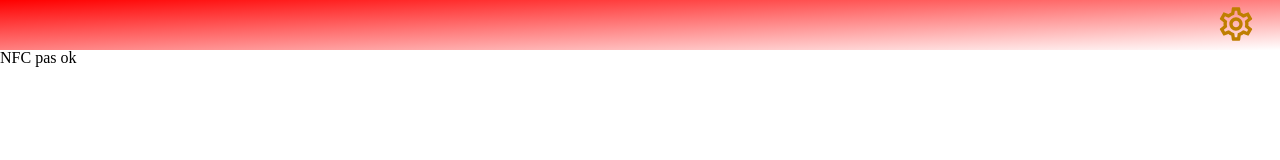
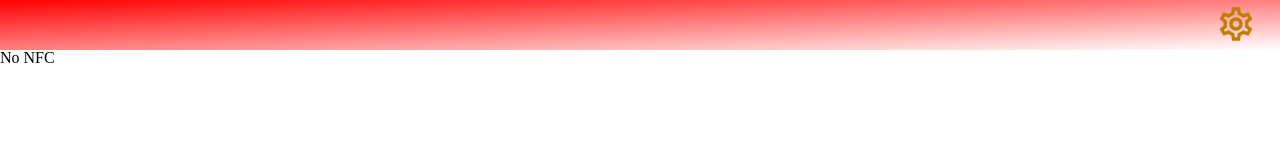
Before and after one commit to Mogadragos/catch-them-all, a Vue app: page / in a window 1280 px wide. Shown: the top 160 px of the page. Built offline with nearby package versions, Linux system fonts and the light colour scheme.

Commit message:
Set launch button

```diff
--- a/src/components/AppContent.vue
+++ b/src/components/AppContent.vue
@@ -1,15 +1,18 @@
 <template>
-  <header-help @openSettings="showSettingsModal = true"></header-help>
-  NFC {{ NfcActive ? "ok" : "pas ok" }}
+  <header-help></header-help>
+  <section id="main-content">
+    <section v-if="NfcActive">
+      NFC Ready
+      <launch-button></launch-button>
+    </section>
+    <section v-else>No NFC</section>
+  </section>
   <section>
     <modal
       :show="showSettingsModal"
       :zIndex="150"
       @close="showSettingsModal = false"
     >
-      <template v-slot:header>
-        <h3>custom header</h3>
-      </template>
     </modal>
   </section>
 </template>
@@ -17,11 +20,14 @@
 <script>
 import Modal from "./Modal";
 import HeaderHelp from "./HeaderHelp";
+import LaunchButton from "./LaunchButton.vue";
+//import NFCService from "../services/NFCService.ts";
 
 export default {
   components: {
     Modal,
     HeaderHelp,
+    LaunchButton,
   },
   props: {
     NfcActive: Boolean,
@@ -34,4 +40,9 @@ export default {
 };
 </script>
 
-<style></style>
+<style>
+#main-content {
+  height: calc(100vh - 50px);
+  width: 100vw;
+}
+</style>
--- a/src/components/HeaderHelp.vue
+++ b/src/components/HeaderHelp.vue
@@ -1,26 +1,34 @@
 <template>
-  <params-menu :show="showSettings" :transitionTime="transitionTime"></params-menu>
+  <params-menu
+    :show="showSettings"
+    :transitionTime="transitionTime"
+  ></params-menu>
   <header>
     <button v-on:click="toggleParams">
-      <img src="../assets/img/settings.svg" alt="Settings" :style="cssVars" v-bind:class="{ rotate : showSettings }"/>
+      <img
+        src="../assets/img/settings.svg"
+        alt="Settings"
+        :style="cssVars"
+        v-bind:class="{ rotate: showSettings }"
+      />
     </button>
   </header>
 </template>
 
 <script>
-import ParamsMenu from './ParamsMenu.vue';
+import ParamsMenu from "./ParamsMenu.vue";
 export default {
   components: { ParamsMenu },
   data() {
     return {
       showSettings: false,
-      transitionTime: ".5s"
-    }
+      transitionTime: ".5s",
+    };
   },
   methods: {
     toggleParams() {
       this.showSettings = !this.showSettings;
-    }
+    },
   },
   computed: {
     cssVars() {
@@ -28,7 +36,8 @@ export default {
         "--transition-time": this.transitionTime,
       };
     },
-  },};
+  },
+};
 </script>
 
 <style scoped>
```
Also changed, not shown: src/components/LaunchButton.vue (+3 -5 lines).
